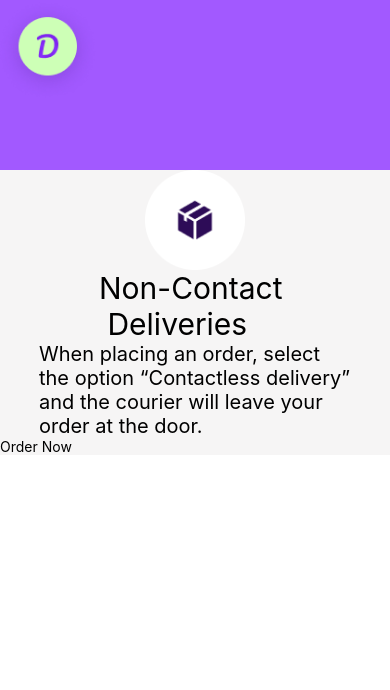
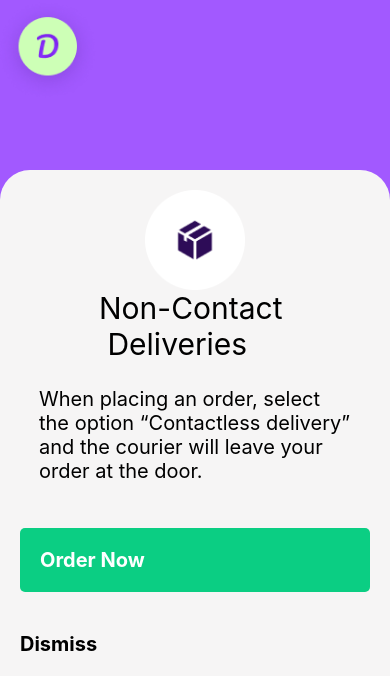
Before and after one commit to mazhars-git/native-assignment-00, a React Native app: screen / in a window 390 px wide. Shown: the top 690 px of the page. Built offline with nearby package versions, Linux system fonts and the light colour scheme.

Commit message:
done first page

```diff
--- a/App.js
+++ b/App.js
@@ -17,5 +17,6 @@ export default function App() {
 
 const styles = StyleSheet.create({
   container: {
+    backgroundColor: colors.blue,
   },
 });
--- a/src/components/screens/header.js
+++ b/src/components/screens/header.js
@@ -15,7 +15,6 @@ export default function Header() {
 const styles = StyleSheet.create({
     container: {
         flex: 1,
-        backgroundColor: colors.blue,
         width: '100%',
         height: "100%",
     },
--- a/src/components/screens/home.js
+++ b/src/components/screens/home.js
@@ -6,14 +6,18 @@ import { Pressable } from 'react-native-web';
 export default function Home() {
   return (
     <View style={styles.container}>
-        <View style={{flex: 1, alignItems: 'center'}} >
-            <Image style={{height: 100, width: 100}} source = {require('../../../image/logo-2.png')} />
-            <Text style={{fontSize: 30}}>Non-Contact <br/> Deliveries</Text>
-            <Text style={{width: '80%', fontSize: 20}}>When placing an order, select the option “Contactless delivery” and the courier will leave your order at the door.</Text>
+        <View style={styles.contentArea}>
+            <Image style={{height: 100, width: 100, marginTop: 20}} source = {require('../../../image/logo-2.png')} />
+            <Text style={{fontSize: 30, marginBottom: 25}}>Non-Contact <br/> Deliveries</Text>
+            <Text style={{width: '80%', fontSize: 20, marginBottom: 25}}>When placing an order, select the option “Contactless delivery” and the courier will leave your order at the door.</Text>
         </View>
 
-        <Pressable>
-            <Text>Order Now</Text>
+        <Pressable style = {styles.btn}>
+            <Text style={{color: 'white', fontSize: 20, fontWeight: 'bold'}}>Order Now</Text>
+        </Pressable>
+
+        <Pressable style = {styles.btn2}>
+            <Text style={{fontSize: 20, fontWeight: 'bold'}}>Dismiss</Text>
         </Pressable>
 
     </View>
@@ -24,8 +28,24 @@ export default function Home() {
 const styles = StyleSheet.create({
     container: {
         backgroundColor: colors.bg,
+        borderTopLeftRadius: 30,
+        borderTopRightRadius: 30,
     },
-
+    contentArea: {
+        alignItems: 'center',
+        textAlign: 'center',
+    },
+    btn: {
+        backgroundColor: colors.green,
+        padding: 20,
+        margin: 20,
+        borderRadius: 5,
+        textAlign: 'center',
+    },
+    btn2:{
+        padding: 20,
+        textAlign: 'center',
+    }
 
 
 })
```
